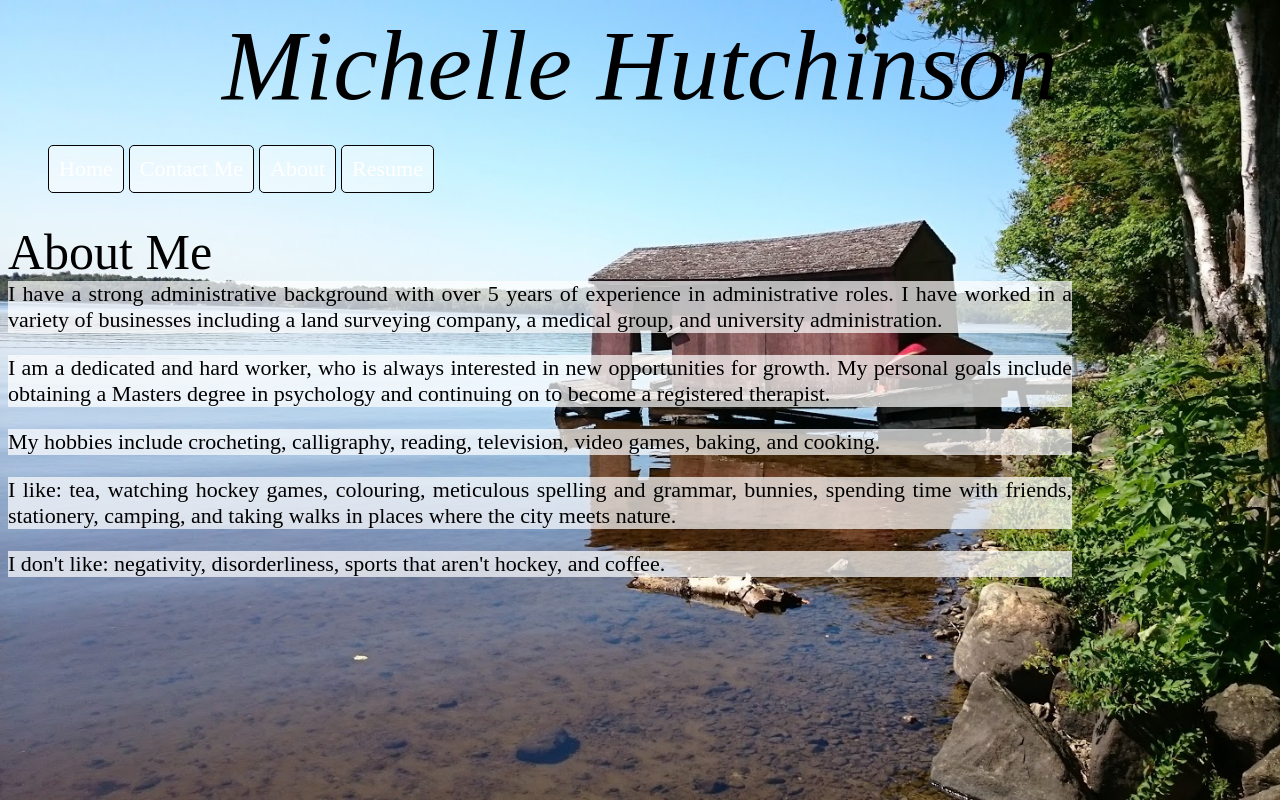
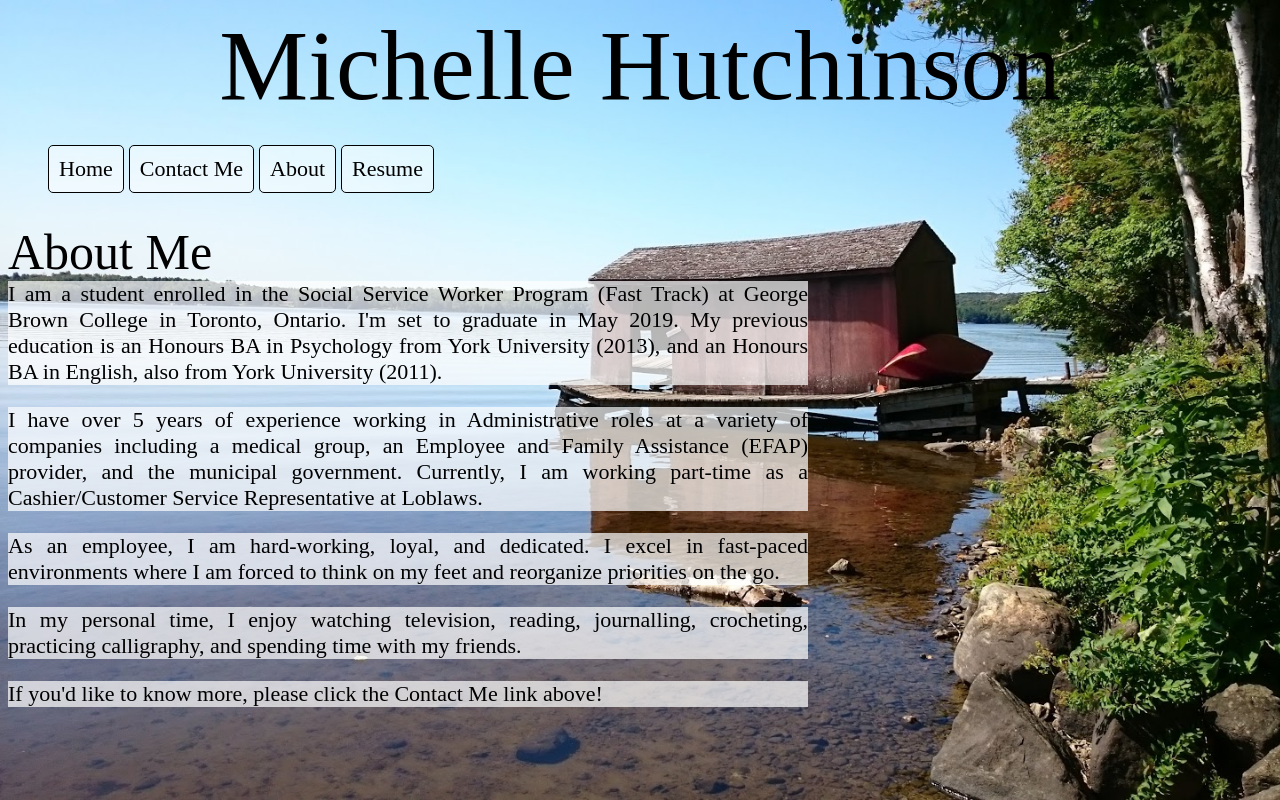
Before and after one commit to michellehutchinson/michellehutchinson.github.io, a plain HTML site: page about.html in a window 1280 px wide. Drawn offline with Linux system fonts and the light colour scheme.

Commit message:
SSW info added
Changed about me to include SSW information, updated resume.

```diff
--- a/about.html
+++ b/about.html
@@ -19,15 +19,17 @@
 <h1 class ="header2">About Me
 </h1>
 
-<p class="abtme">	I have a strong administrative background with over 5 years of experience in administrative roles. I have worked in a variety of businesses including a land surveying company, a medical group, and university administration.
+<p class="abtme">	I am a student enrolled in the Social Service Worker Program (Fast Track) at George Brown College in Toronto, Ontario. I'm set to graduate in May 2019. My previous education is an Honours BA in Psychology from York University (2013), and an Honours BA in English, also from York University (2011).
 </p>
 
-<p class="abtme">	I am a dedicated and hard worker, who is always interested in new opportunities for growth. My personal goals include obtaining a Masters degree in psychology and continuing on to become a registered therapist.</p>
-
-<p class="abtme">	My hobbies include crocheting, calligraphy, reading, television, video games, baking, and cooking.
+<p class="abtme">	I have over 5 years of experience working in Administrative roles at a variety of companies including a medical group, an Employee and Family Assistance (EFAP) provider, and the municipal government. Currently, I am working part-time as a Cashier/Customer Service Representative at Loblaws.
 </p>
 
-<p class="abtme">	I like: tea, watching hockey games, colouring, meticulous spelling and grammar, bunnies, spending time with friends, stationery, camping, and taking walks in places where the city meets nature.
+<p class="abtme">	As an employee, I am hard-working, loyal, and dedicated. I excel in fast-paced environments where I am forced to think on my feet and reorganize priorities on the go.
 </p>
 
-<p class="abtme">	I don't like: negativity, disorderliness, sports that aren't hockey, and coffee.
+<p class="abtme">	In my personal time, I enjoy watching television, reading, journalling, crocheting, practicing calligraphy, and spending time with my friends.
+</p>
+
+<p class="abtme">	If you'd like to know more, please click the Contact Me link above!
+</p>
--- a/index.css
+++ b/index.css
@@ -16,11 +16,11 @@
 
 .header {
 	font-size: 100px;
-	font-family: 'Edwardian Script ITC';
+	font-family: 'Aller';
 	text-align: center;
 	margin-bottom: 0px;
 	font-weight: 400;
-	font-style: italic;
+	font-style: normal;
 	color: #000000;
 }
 
@@ -93,6 +93,7 @@ p {
 	color: #000000;
 	margin-left; 150px;
 	background-color: rgba(255, 255, 255, 0.7);
+	max-width: 800px;
 }
 
 .links {
@@ -171,7 +172,7 @@ a:visited {
 
 li a {
     	display: block;
-    	color: #ffffff;
+    	color: #000000;
     	text-align: center;
     	padding: 10px 10px;
     	text-decoration: none;
```
Also changed, not shown: 3 other files.
